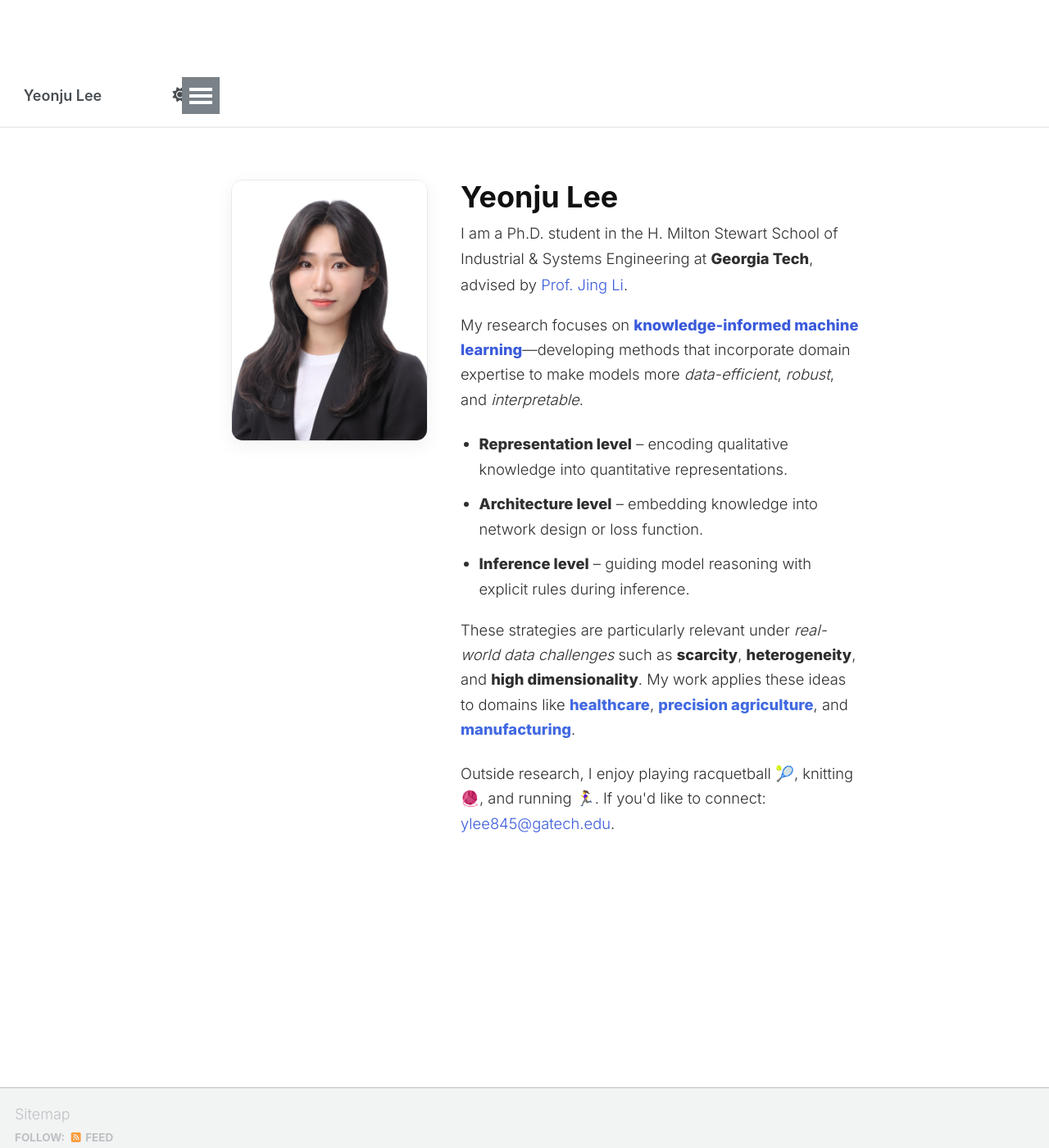
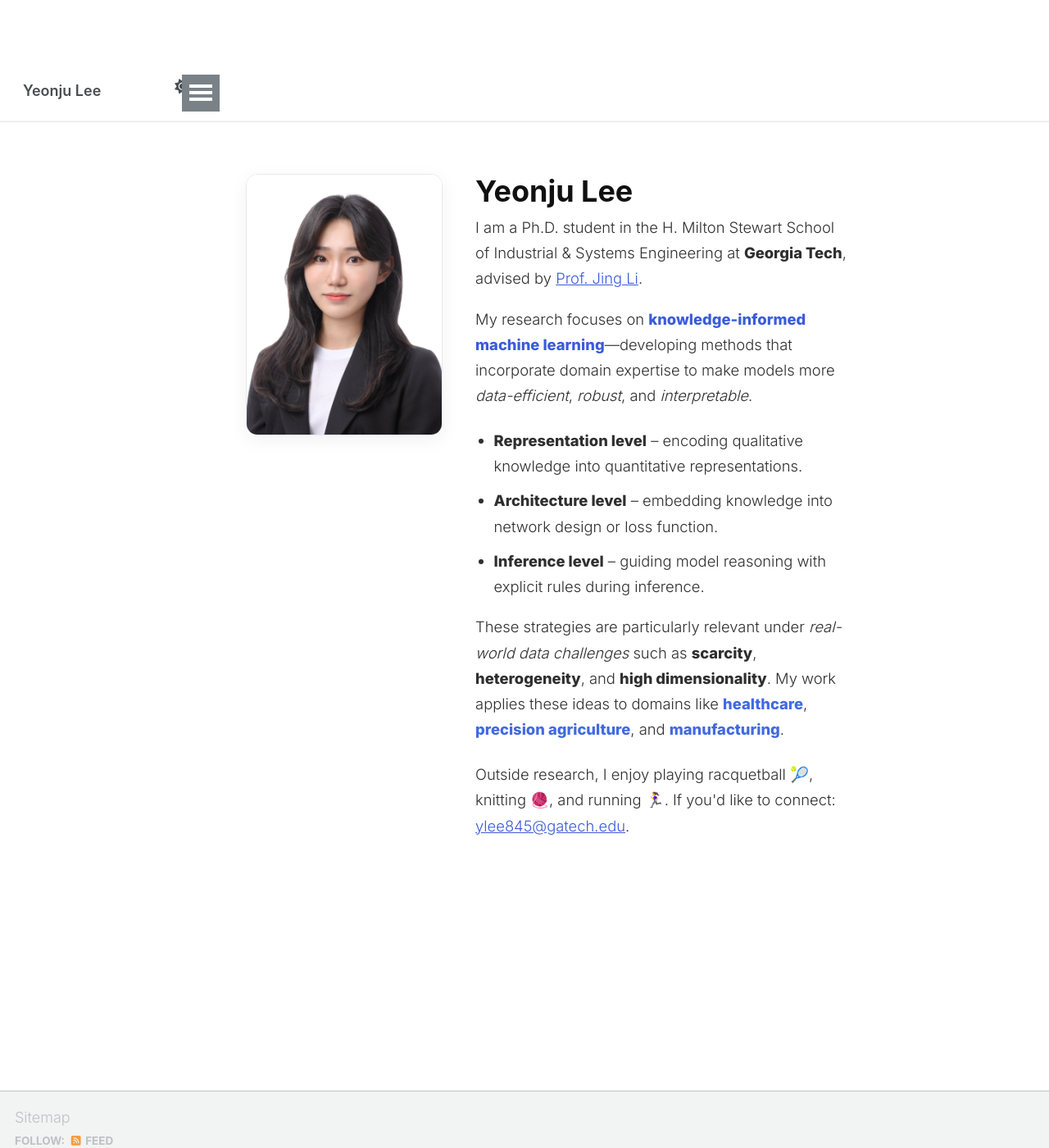
Before and after one commit to ylee845/ylee845.github.io, a Jekyll site: the page built from _pages/about.md, in a window 1280 px wide and 1400 px high. Shown: the whole window at 82% size. Built offline with Jekyll 4.4.1, drawn with Linux system fonts in a browser that asks for light colours; a script that is not in the unit is left out.

Commit message:
Update custom.scss

```diff
--- a/_sass/custom.scss
+++ b/_sass/custom.scss
@@ -74,156 +74,61 @@ hr{
 }
 
 /* ===== Sidebar / Author card ===== */
-.sidebar{ border-right:1px solid var(--line); }
-.author__avatar{
-  padding:.6rem;
-  background:var(--card);
-  border:1px solid var(--line);
-  border-radius:var(--radius-lg);
-  box-shadow:var(--shadow);
-}
-.author__avatar img{
-  display:block; width:100%; height:auto; border-radius:var(--radius-lg);
-}
-.author__content h3.author__name{
-  margin:.5rem 0 .25rem;
-  font-weight:800; color:#2b2b2b; line-height:1.2;
-}
-.author__bio{ color:var(--muted); line-height:1.5; font-size:.95rem; }
-/* Social / links */
-.author__urls{
-  margin-top:.7rem; background:var(--card); border:1px solid var(--line);
-  border-radius:var(--radius); padding:.5rem .7rem; box-shadow:var(--shadow);
-}
-.author__urls li{ margin:.35rem 0; }
-.author__urls a{ display:flex; align-items:center; gap:.4rem; color:#444; font-weight:600; }
-.author__urls a:hover{ color:var(--brand); text-decoration:none; }
+/* === 2-1. 사이드바 열 자체 제거 + 본문 확장 === */
+.sidebar, .page__sidebar, .sidebar.sticky { display:none !important; }
 
-/* ===== Cards / Content blocks ===== */
-.card{
-  background:var(--card); border:1px solid var(--line);
-  border-radius:var(--radius-lg); box-shadow:var(--shadow); padding:1rem;
+.page__content,
+.layout--single .page__content,
+.layout--archive .page__content{
+  float:none !important;
+  width:100% !important;
+  margin-left:0 !important;
+  max-width: 1320px;     /* 필요시 1200~1400 사이에서 조절 */
+  margin: 0 auto;
+  padding: 0 1rem;       /* 좌우 여백(좁히려면 .75rem) */
 }
 
-/* ===== Typography polish ===== */
-h1,h2,h3{ color:#1f1f1f; line-height:1.25; font-weight:800; }
-h1{ font-size:1.9rem }
-h2{ font-size:1.45rem }
-h3{ font-size:1.15rem }
-p{ line-height:1.65; color:#2e2e2e; font-weight:300; }  /* 본문도 라이트 */
+/* === 2-2. 상단바: 기본은 전부 펼쳐 보이기, 부족하면 토글 노출 === */
+/* 항목 패딩을 살짝 줄여 더 많이 들어가게 */
+.greedy-nav a,
+.masthead__menu-item a{ padding:.35rem .55rem; border-radius:10px; }
 
-/* ===== Buttons (optional utility) ===== */
-.btn{
-  display:inline-flex; align-items:center; justify-content:center;
-  padding:.5rem .9rem;
-  border-radius:10px;
-  border:1px solid var(--line);
-  background:var(--card);
-  font-weight:700;
-  transition:background .15s ease, transform .08s ease, color .15s ease;
-}
-.btn:hover{ background:#f6f7fb; color:var(--brand); transform:translateY(-1px) }
-.btn.primary{ background:var(--brand); color:#fff; border-color:transparent; }
-.btn.primary:hover{ filter:brightness(1.05) }
+/* 햄버거 토글 기본 숨김 */
+.greedy-nav .greedy-nav__toggle{ display:none !important; }
 
-/* ===== Lists in posts ===== */
-.post ul{ margin:.5rem 0 .5rem 1.25rem }
-.post li{ margin:.25rem 0 }
-
-/* ===== Footer (soft tone) ===== */
-.site-footer{ border-top:1px solid var(--line); color:#777; }
-
-/* =========================================================
-   About page (about.md) — photo + text inline / tighter width
-   Requires: front matter -> classes: about-inline
-   ========================================================= */
-.about-inline .sidebar{ display:none !important; }   /* 왼쪽 프로필 제거 */
-.about-inline .page__content{
-  max-width: 950px;        /* 양옆 여백 살짝 줄임 (기존 1100px) */
-  margin: 0 auto;
-  padding: 0 .5rem;        /* 좌우 패딩도 축소 */
-  width: 100% !important;
-  float: none !important;
+/* hidden-links(남는 항목) 있을 때만 토글 보이게 (CSS :has 사용) */
+@media (min-width: 900px){
+  .greedy-nav:has(.hidden-links li) .greedy-nav__toggle{
+    display:inline-flex !important;
+    background:transparent; border:1px solid var(--line); border-radius:10px;
+    padding:.35rem .5rem; color:#5b5b5b;
+  }
+  .greedy-nav:has(.hidden-links li) .greedy-nav__toggle:hover{
+    background:#f6f7fb; color:var(--brand);
+  }
 }
 
-/* 사진 + 소개 나란히 */
-/* About 페이지 본문 폭/여백 최적화 */
-.about-inline .page__content {
-  max-width: 1250px;   /* 기본보다 넓게 */
-  margin: 0 auto;
-  padding: 0 1rem;     /* 좌우 패딩 줄이기 (0.5~1rem) */
+/* 상단바 여백/줄바꿈 개선: 폭 부족하면 2줄로 감기 */
+.greedy-nav{ padding:.45rem 0; gap:.25rem; flex-wrap:wrap; }
+.greedy-nav .visible-links{ display:flex; flex-wrap:wrap; gap:.25rem; }
+
+/* === 2-3. About 전용(원하면 다른 페이지에도 재사용 가능) === */
+.about-inline .page__content{
+  max-width: 1320px;   /* About에선 조금 더 넓게 쓰고 싶으면 유지 */
+  padding: 0 .75rem;
 }
 
-/* 사진 크기 */
+/* 사진+텍스트 나란히 */
+.intro{ display:flex; align-items:flex-start; gap:2rem; margin:1.25rem 0 2rem; }
 .intro__img{
-  width:280px;         /* 사진은 조금 작게 */
-  max-width:28vw;
-  height:auto;
-  border-radius:16px;
-  border:1px solid #e9e9ee;
-  box-shadow:0 1px 2px rgba(0,0,0,.05), 0 10px 28px -18px rgba(0,0,0,.25);
-  flex-shrink:0;
+  width: 240px;         /* 부담 적은 크기 (220~280 사이 조절) */
+  height:auto; border-radius:14px; border:1px solid var(--line);
+  box-shadow:0 6px 22px rgba(30,30,30,.06); flex-shrink:0;
 }
-
-.intro__body{
-  flex:1;
-  font-size:1.02rem;
-  line-height:1.7;
-  font-weight:300;
+.intro__body{ flex:1; font-size:1.02rem; line-height:1.7; font-weight:300; }
+.intro__title{ margin:0 0 .4rem; font-size:2.1rem; line-height:1.2; font-weight:800; }
+.intro__body a{ color:var(--brand); text-decoration:underline; } /* 링크 기본 밑줄 */
+@media (max-width: 900px){
+  .intro{ flex-direction:column; gap:1rem; }
+  .intro__img{ width:100%; max-width:420px; }
 }
-.intro__title{ margin:0 0 .5rem; font-size:2.1rem; line-height:1.2; font-weight:800; }
-.intro__body a{ color:var(--brand); text-decoration:none; }
-.intro__body a:hover{ text-decoration:underline; }
-
-/* 모바일 스택 */
-@media (max-width: 900px){
-  .about-inline .page__content{ max-width: 100%; padding: 0 1rem; }
-  .intro{ flex-direction:column; align-items:flex-start; gap:1.25rem; }
-  .intro__img{ width:100%; max-width:640px; }
-}
-
-/* 햄버거 버튼(메뉴 토글) 스타일 초기화 */
-.greedy-nav .greedy-nav__toggle{
-  background: transparent !important;
-  border: 1px solid var(--line);
-  border-radius: 10px;
-  padding: .35rem .5rem;
-  line-height: 1;
-  color: #5b5b5b;
-}
-.greedy-nav .greedy-nav__toggle:hover{
-  background:#f6f7fb;
-  color: var(--brand);
-}
-
-/* 햄버거 내부 줄 색을 현재 글자색으로 */
-.greedy-nav .greedy-nav__toggle .navicon{
-  background: currentColor;
-  box-shadow: 0 7px 0 currentColor, 0 -7px 0 currentColor;
-}
-
-/* 검색/톱니 아이콘(테마/검색 토글) 같은 버튼류 공통 */
-.search__toggle,
-.masthead .toggle{
-  background: transparent !important;
-  border: 1px solid var(--line);
-  border-radius: 10px;
-  padding: .35rem .45rem;
-  color: #5b5b5b;
-}
-.search__toggle:hover,
-.masthead .toggle:hover{
-  background:#f6f7fb;
-  color: var(--brand);
-}
-
-/* 데스크톱에서는 햄버거 토글 숨김 (공간 넉넉할 때 필요 없음) */
-@media (min-width: 900px){
-  .greedy-nav .greedy-nav__toggle{ display:none !important; }
-}
-
-/* 헤더 패딩/정렬 소폭 다듬기 */
-.greedy-nav{ padding:.45rem 0; }
-.greedy-nav .visible-links a{
-  padding:.45rem .6rem; border-radius:10px;
-}
```
